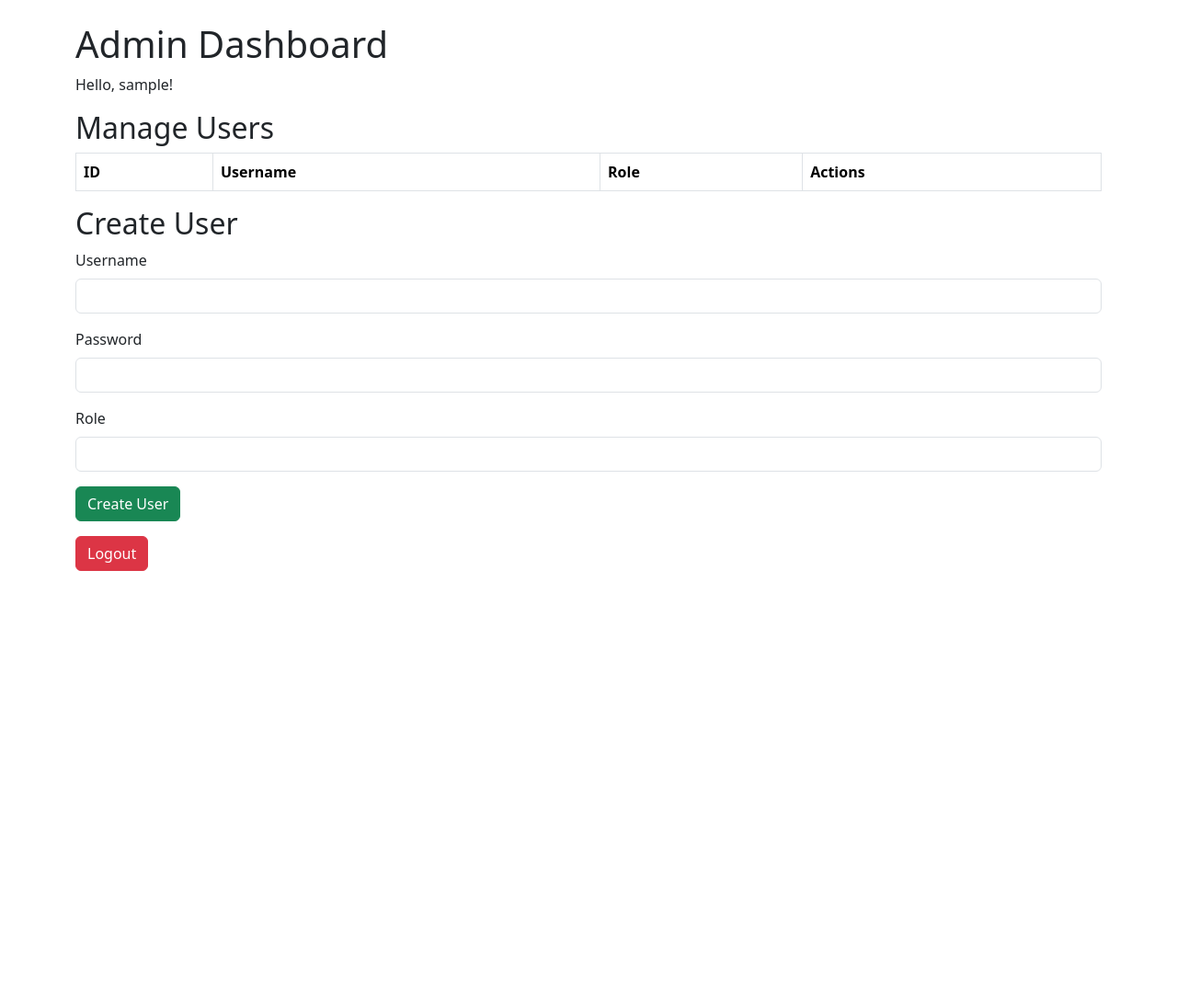
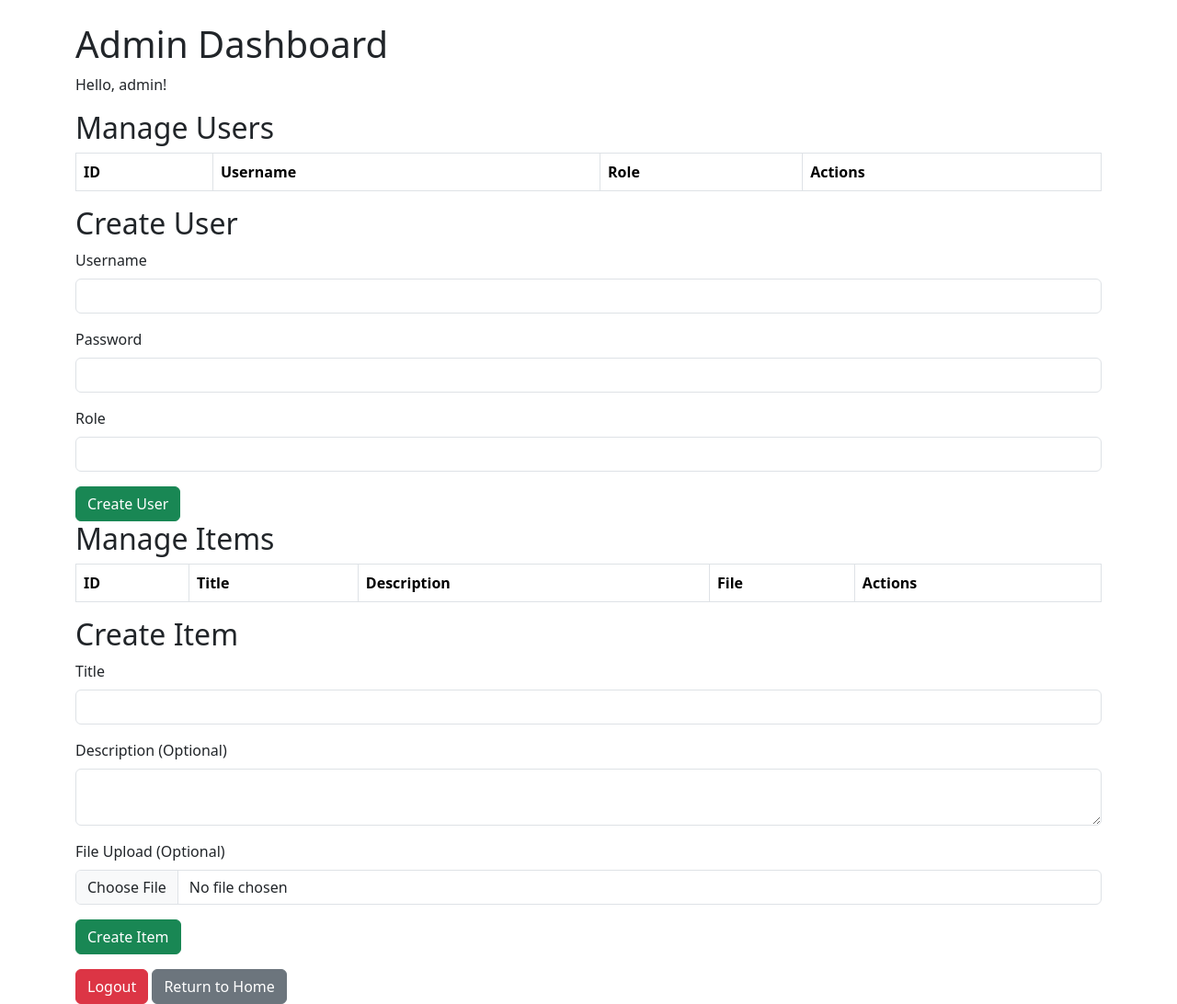
Before and after one commit to WainscottJ/ASE230-Midterm, a PHP site: page /admin.php in a window 1280 px wide. Shown: the whole page at 92% size. Before the commit the page ends 621 px from the top, so only its background shows below. Run offline with PHP 8.4, Linux system fonts and the light colour scheme; the visitor is signed in with stand-in values (Sample User, id 1); data that the repository does not hold is empty; some libraries are stand-ins or nearby versions.

Commit message:
Update admin.php

```diff
--- a/admin.php
+++ b/admin.php
@@ -1,42 +1,109 @@
 <?php
+session_start();
 error_reporting(E_ALL);
 ini_set('display_errors', 1);
-session_start();
-require 'config.php'; // Include your database configuration
 
-// Check if the user is logged in
-if (!isset($_SESSION['user_id'])) {
+// Check if the user is logged in and is an admin
+if (!isset($_SESSION['username']) || $_SESSION['username'] !== 'admin') {
     header('Location: login.php');
     exit;
 }
 
-// Handle create, edit, delete actions
+// Load users from JSON
+$usersFile = 'users.json';
+if (!file_exists($usersFile)) {
+    file_put_contents($usersFile, json_encode([])); // Create the file if it doesn't exist
+}
+$users = json_decode(file_get_contents($usersFile), true);
+if ($users === null) {
+    die("Error: Invalid JSON data in users file.");
+}
+
+// Load items from JSON
+$itemsFile = 'items.json';
+if (!file_exists($itemsFile)) {
+    file_put_contents($itemsFile, json_encode([])); // Create the file if it doesn't exist
+}
+$items = json_decode(file_get_contents($itemsFile), true);
+if ($items === null) {
+    die("Error: Invalid JSON data in items file.");
+}
+
+// Handle user management
 if ($_SERVER['REQUEST_METHOD'] === 'POST') {
-    if (isset($_POST['create'])) {
-        // Create operation
-        $username = $_POST['username'];
+    // Create user
+    if (isset($_POST['create_user'])) {
+        $username = htmlspecialchars(trim($_POST['username']));
         $password = password_hash($_POST['password'], PASSWORD_DEFAULT);
-        $role = $_POST['role'];
-        $stmt = $pdo->prepare('INSERT INTO users (username, password, role) VALUES (?, ?, ?)');
-        $stmt->execute([$username, $password, $role]);
-    } elseif (isset($_POST['edit'])) {
-        // Edit operation
-        $id = $_POST['id'];
-        $username = $_POST['username'];
-        $role = $_POST['role'];
-        $stmt = $pdo->prepare('UPDATE users SET username = ?, role = ? WHERE id = ?');
-        $stmt->execute([$username, $role, $id]);
-    } elseif (isset($_POST['delete'])) {
-        // Delete operation
-        $id = $_POST['id'];
-        $stmt = $pdo->prepare('DELETE FROM users WHERE id = ?');
-        $stmt->execute([$id]);
+        $role = htmlspecialchars(trim($_POST['role']));
+
+        $newUser = [
+            'id' => count($users) + 1,
+            'username' => $username,
+            'password' => $password,
+            'role' => $role
+        ];
+        $users[] = $newUser;
+
+        // Save the updated users array back to the JSON file
+        file_put_contents($usersFile, json_encode($users, JSON_PRETTY_PRINT));
+    }
+
+    // Delete user
+    if (isset($_POST['delete_user'])) {
+        $id = intval($_POST['id']);
+        $users = array_filter($users, fn($user) => $user['id'] != $id);
+        file_put_contents($usersFile, json_encode(array_values($users), JSON_PRETTY_PRINT));
+    }
+
+    // Create item
+    if (isset($_POST['create_item'])) {
+        $title = htmlspecialchars(trim($_POST['title']));
+        $description = htmlspecialchars(trim($_POST['description']));
+        $file = null;
+
+        // Handle file upload
+        if (isset($_FILES['file']) && $_FILES['file']['error'] == 0) {
+            $file = uniqid() . '-' . basename($_FILES['file']['name']);
+            move_uploaded_file($_FILES['file']['tmp_name'], "uploads/$file");
+        }
+
+        $newItem = [
+            'id' => count($items) + 1,
+            'title' => $title,
+            'description' => $description,
+            'file' => $file
+        ];
+        $items[] = $newItem;
+
+        // Save the updated items array back to the JSON file
+        file_put_contents($itemsFile, json_encode($items, JSON_PRETTY_PRINT));
+    }
+
+    // Edit item
+    if (isset($_POST['edit_item'])) {
+        $id = intval($_POST['id']);
+        $title = htmlspecialchars(trim($_POST['title']));
+        $description = htmlspecialchars(trim($_POST['description']));
+
+        foreach ($items as &$item) {
+            if ($item['id'] === $id) {
+                $item['title'] = $title;
+                $item['description'] = $description;
+                break;
+            }
+        }
+
+        file_put_contents($itemsFile, json_encode($items, JSON_PRETTY_PRINT));
+    }
+
+    // Delete item
+    if (isset($_POST['delete_item'])) {
+        $id = intval($_POST['id']);
+        $items = array_filter($items, fn($item) => $item['id'] != $id);
+        file_put_contents($itemsFile, json_encode(array_values($items), JSON_PRETTY_PRINT));
     }
 }
-
-// Fetch all users
-$stmt = $pdo->query('SELECT * FROM users');
-$users = $stmt->fetchAll();
 ?>
 
 <!DOCTYPE html>
@@ -46,6 +113,7 @@
     <meta name="viewport" content="width=device-width, initial-scale=1.0">
     <title>Admin Dashboard</title>
     <link rel="stylesheet" href="assets/css/bootstrap.min.css">
+    <link rel="stylesheet" href="assets/css/style2.css">
 </head>
 <body>
     <div class="container mt-4">
@@ -71,56 +139,10 @@
                         <td>
                             <form action="" method="post" style="display:inline;">
                                 <input type="hidden" name="id" value="<?= $user['id'] ?>">
-                                <button type="submit" name="delete" class="btn btn-danger btn-sm">Delete</button>
+                                <button type="submit" name="delete_user" class="btn btn-danger btn-sm">Delete</button>
                             </form>
-                            <button type="button" class="btn btn-primary btn-sm" data-bs-toggle="modal" data-bs-target="#editModal<?= $user['id'] ?>">Edit</button>
-                            <button type="button" class="btn btn-info btn-sm" data-bs-toggle="modal" data-bs-target="#detailModal<?= $user['id'] ?>">Details</button>
                         </td>
                     </tr>
-
-                    <!-- Edit Modal -->
-                    <div class="modal fade" id="editModal<?= $user['id'] ?>" tabindex="-1" aria-labelledby="editModalLabel" aria-hidden="true">
-                        <div class="modal-dialog">
-                            <div class="modal-content">
-                                <div class="modal-header">
-                                    <h5 class="modal-title" id="editModalLabel">Edit User</h5>
-                                    <button type="button" class="btn-close" data-bs-dismiss="modal" aria-label="Close"></button>
-                                </div>
-                                <div class="modal-body">
-                                    <form action="" method="post">
-                                        <input type="hidden" name="id" value="<?= $user['id'] ?>">
-                                        <div class="mb-3">
-                                            <label for="username" class="form-label">Username</label>
-                                            <input type="text" class="form-control" name="username" value="<?= htmlspecialchars($user['username']) ?>" required>
-                                        </div>
-                                        <div class="mb-3">
-                                            <label for="role" class="form-label">Role</label>
-                                            <input type="text" class="form-control" name="role" value="<?= htmlspecialchars($user['role']) ?>" required>
-                                        </div>
-                                        <button type="submit" name="edit" class="btn btn-primary">Save changes</button>
-                                    </form>
-                                </div>
-                            </div>
-                        </div>
-                    </div>
-
-                    <!-- Detail Modal -->
-                    <div class="modal fade" id="detailModal<?= $user['id'] ?>" tabindex="-1" aria-labelledby="detailModalLabel" aria-hidden="true">
-                        <div class="modal-dialog">
-                            <div class="modal-content">
-                                <div class="modal-header">
-                                    <h5 class="modal-title" id="detailModalLabel">User Details</h5>
-                                    <button type="button" class="btn-close" data-bs-dismiss="modal" aria-label="Close"></button>
-                                </div>
-                                <div class="modal-body">
-                                    <p><strong>ID:</strong> <?= htmlspecialchars($user['id']) ?></p>
-                                    <p><strong>Username:</strong> <?= htmlspecialchars($user['username']) ?></p>
-                                    <p><strong>Role:</strong> <?= htmlspecialchars($user['role']) ?></p>
-                                    <!-- Add more user details here if needed -->
-                                </div>
-                            </div>
-                        </div>
-                    </div>
                 <?php endforeach; ?>
             </tbody>
         </table>
@@ -139,10 +161,94 @@
                 <label for="role" class="form-label">Role</label>
                 <input type="text" class="form-control" name="role" required>
             </div>
-            <button type="submit" name="create" class="btn btn-success">Create User</button>
+            <button type="submit" name="create_user" class="btn btn-success">Create User</button>
+        </form>
+
+        <h2>Manage Items</h2>
+        <table class="table table-bordered">
+            <thead>
+                <tr>
+                    <th>ID</th>
+                    <th>Title</th>
+                    <th>Description</th>
+                    <th>File</th>
+                    <th>Actions</th>
+                </tr>
+            </thead>
+            <tbody>
+                <?php foreach ($items as $item): ?>
+                    <tr>
+                        <td><?= htmlspecialchars($item['id']) ?></td>
+                        <td><?= htmlspecialchars($item['title']) ?></td>
+                        <td><?= htmlspecialchars($item['description']) ?></td>
+                        <td>
+                            <?php if (!empty($item['file'])): ?>
+                                <a href="uploads/<?= htmlspecialchars($item['file']) ?>" target="_blank">View File</a>
+                            <?php else: ?>
+                                No File
+                            <?php endif; ?>
+                        </td>
+                        <td>
+                            <button class="btn btn-info btn-sm" data-bs-toggle="modal" data-bs-target="#editItemModal<?= $item['id'] ?>">Edit</button>
+                            <form action="" method="post" style="display:inline;">
+                                <input type="hidden" name="id" value="<?= $item['id'] ?>">
+                                <button type="submit" name="delete_item" class="btn btn-danger btn-sm">Delete</button>
+                            </form>
+                        </td>
+                    </tr>
+
+                    <!-- Edit Item Modal -->
+                    <div class="modal fade" id="editItemModal<?= $item['id'] ?>" tabindex="-1" aria-labelledby="editItemModalLabel" aria-hidden="true">
+                        <div class="modal-dialog">
+                            <form action="" method="post">
+                                <div class="modal-content">
+                                    <div class="modal-header">
+                                        <h5 class="modal-title" id="editItemModalLabel">Edit Item</h5>
+                                        <button type="button" class="btn-close" data-bs-dismiss="modal" aria-label="Close"></button>
+                                    </div>
+                                    <div class="modal-body">
+                                        <input type="hidden" name="id" value="<?= $item['id'] ?>">
+                                        <div class="mb-3">
+                                            <label for="title" class="form-label">Title</label>
+                                            <input type="text" class="form-control" name="title" value="<?= htmlspecialchars($item['title']) ?>" required>
+                                        </div>
+                                        <div class="mb-3">
+                                            <label for="description" class="form-label">Description</label>
+                                            <textarea class="form-control" name="description"><?= htmlspecialchars($item['description']) ?></textarea>
+                                        </div>
+                                    </div>
+                                    <div class="modal-footer">
+                                        <button type="button" class="btn btn-secondary" data-bs-dismiss="modal">Close</button>
+                                        <button type="submit" name="edit_item" class="btn btn-primary">Save changes</button>
+                                    </div>
+                                    </div>
+                                </div>
+                            </form>
+                        </div>
+                    </div>
+                <?php endforeach; ?>
+            </tbody>
+        </table>
+
+        <h2>Create Item</h2>
+        <form action="" method="post" enctype="multipart/form-data">
+            <div class="mb-3">
+                <label for="title" class="form-label">Title</label>
+                <input type="text" class="form-control" name="title" required>
+            </div>
+            <div class="mb-3">
+                <label for="description" class="form-label">Description (Optional)</label>
+                <textarea class="form-control" name="description"></textarea>
+            </div>
+            <div class="mb-3">
+                <label for="file" class="form-label">File Upload (Optional)</label>
+                <input type="file" class="form-control" name="file">
+            </div>
+            <button type="submit" name="create_item" class="btn btn-success">Create Item</button>
         </form>
 
         <a href="logout.php" class="btn btn-danger mt-3">Logout</a>
+        <a href="index.php" class="btn btn-secondary mt-3">Return to Home</a>
     </div>
 
     <script src="https://cdn.jsdelivr.net/npm/bootstrap@5.2.3/dist/js/bootstrap.bundle.min.js"></script>
```
